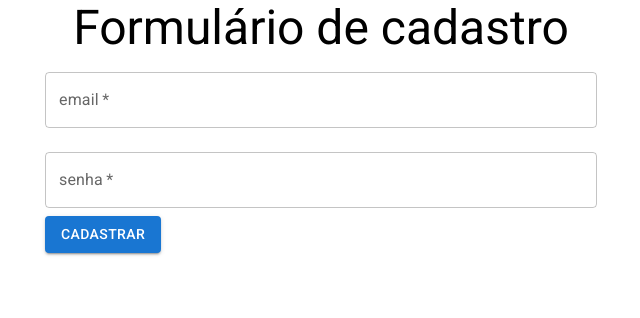
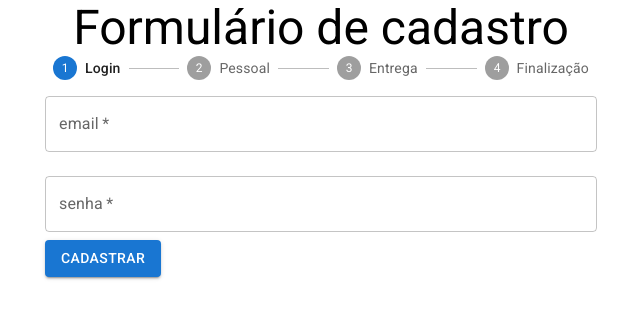
Before and after one commit to hbauhvagner/react-multpartForm, a React (Create React App) app: page / in a window 1280 px wide. Shown: the top 318 px of the page, without its empty margins (319-959 px from the left). Built offline with nearby package versions, Linux system fonts and the light colour scheme.

Commit message:
Stepper e finalização do form

```diff
--- a/src/components/FormularioCadastro/FormularioCadastro.jsx
+++ b/src/components/FormularioCadastro/FormularioCadastro.jsx
@@ -2,19 +2,23 @@
 import DadosEntrega from "./DadosEntrega";
 import DadosPessoais from "./DadosPessoais";
 import DadosUsuario from "./DadosUsuario";
+import { Step, StepLabel, Stepper, Typography } from "@mui/material";
 
 export default function FormularioCadastro({ aoEnviar, validarCPF }) {
     const [etapaAtual, setEtapaAtual] = useState(0)
     const [dadosColetados, setDadosColetados] = useState({})
 
     useEffect(() => {
-        console.log(dadosColetados)
+        if (etapaAtual === formularios.length - 1) {
+            aoEnviar(dadosColetados)
+        }
     })
 
     const formularios = [
         <DadosUsuario aoEnviar={coletarDados} />,
         <DadosPessoais aoEnviar={coletarDados} validarCPF={validarCPF} />,
-        <DadosEntrega aoEnviar={coletarDados} />
+        <DadosEntrega aoEnviar={coletarDados} />,
+        <Typography variant="h5">Obrigado pelo cadastro</Typography>
     ]
 
     function coletarDados(dados) {
@@ -28,7 +32,13 @@
 
     return (
         <>
-          {formularios[etapaAtual]}
+            <Stepper activeStep={etapaAtual}>
+                <Step><StepLabel>Login</StepLabel></Step>
+                <Step><StepLabel>Pessoal</StepLabel></Step>
+                <Step><StepLabel>Entrega</StepLabel></Step>
+                <Step><StepLabel>Finalização</StepLabel></Step>
+            </Stepper>
+            {formularios[etapaAtual]}
         </>
     )
 }
```
